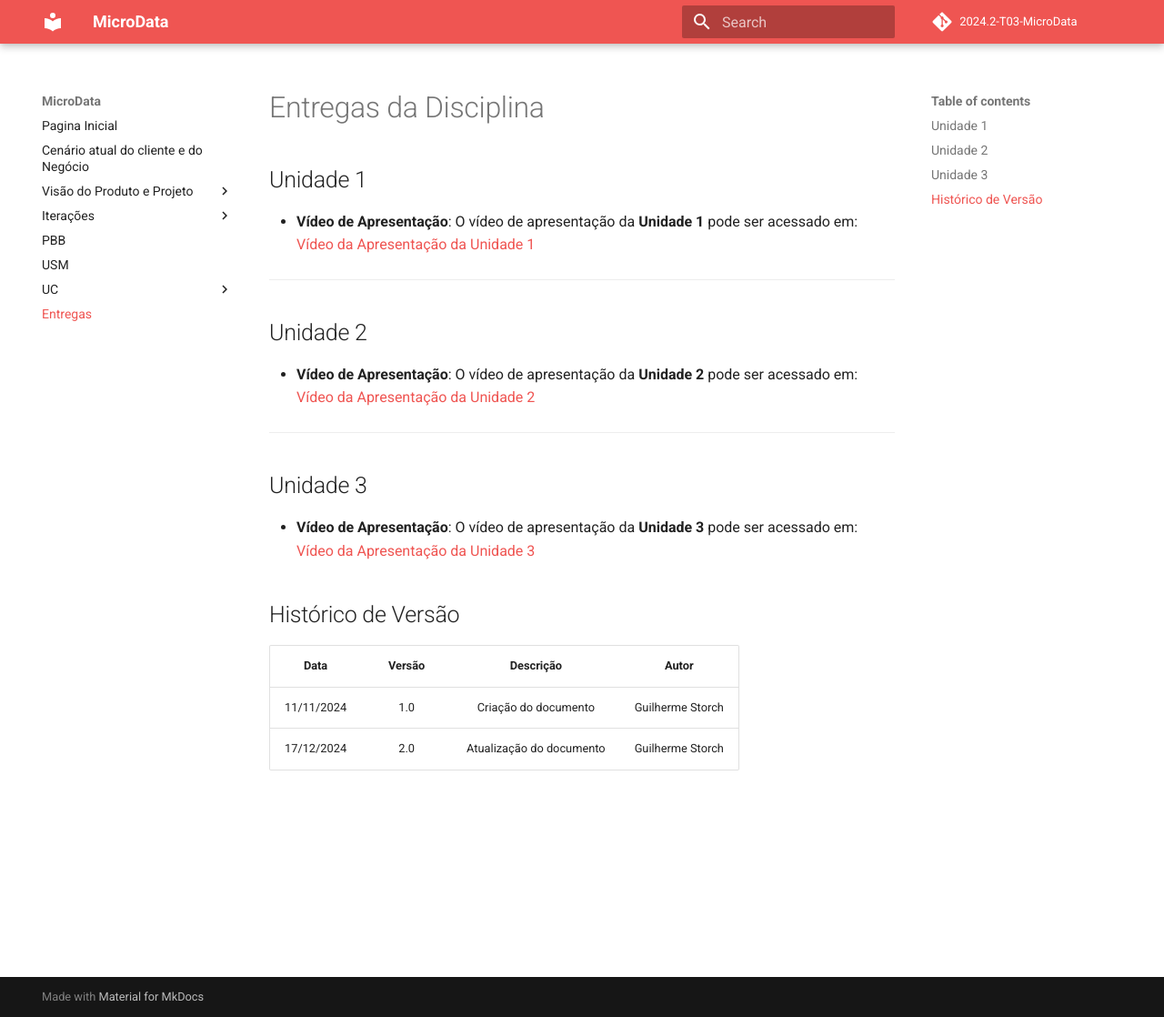
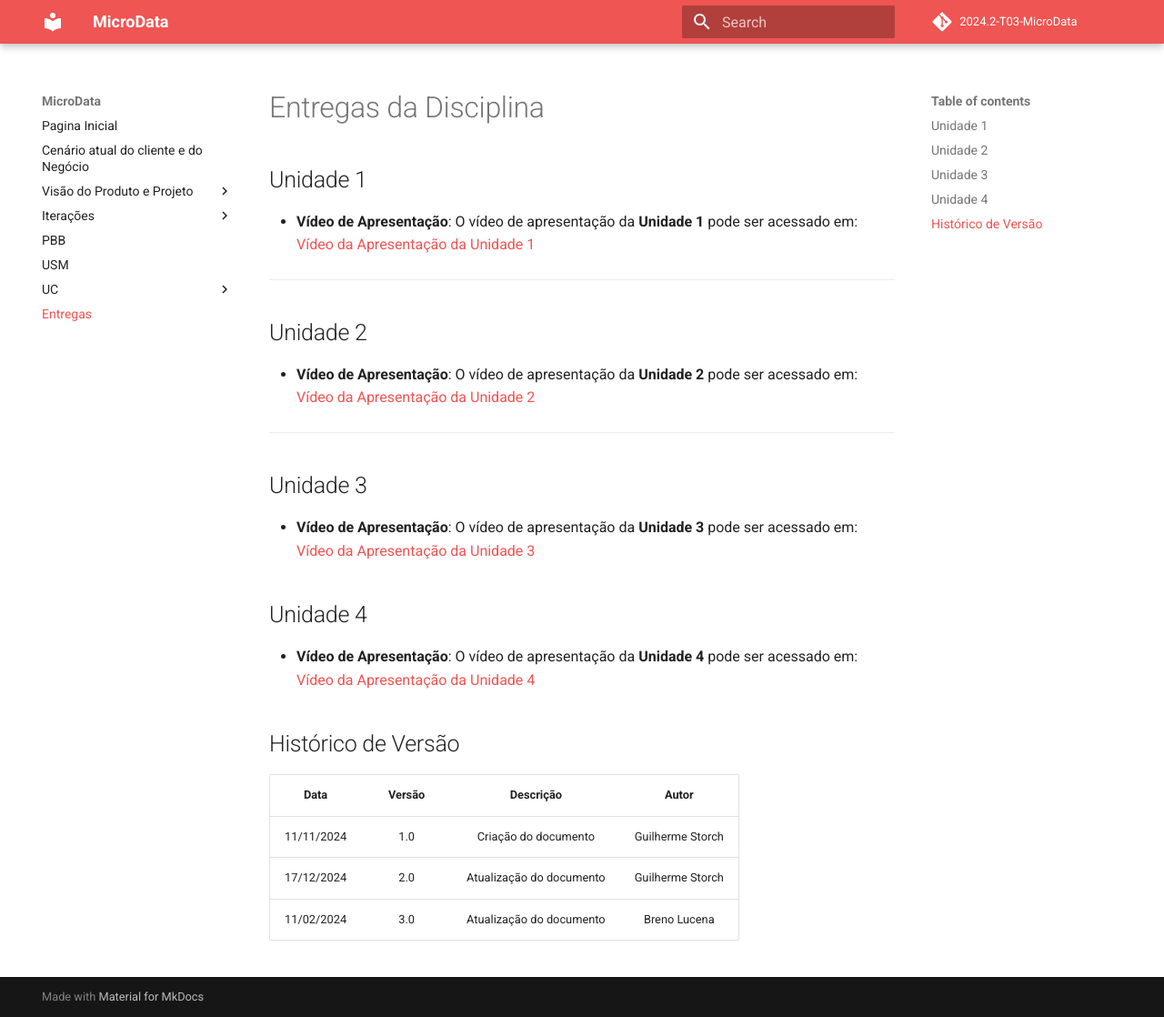
Before and after one commit to storch7/2024.2-T03-MicroData, an MkDocs documentation site: the page built from docs/entregas/entregas.md, in a window 1280 px wide and 1118 px high. Shown: the whole window at 91% size. Built offline with MkDocs 1.6.1 and Material for MkDocs 9.7.7, drawn with Linux system fonts in a browser that asks for light colours; comment, search, counter and statistics services are not loaded.

Commit message:
link do vídeo 4

```diff
--- a/docs/entregas/entregas.md
+++ b/docs/entregas/entregas.md
@@ -17,6 +17,11 @@
 - **Vídeo de Apresentação**: O vídeo de apresentação da **Unidade 3** pode ser acessado em:
 [Vídeo da Apresentação da Unidade 3](https://youtu.be/-i6j4YdqzDM)
 
+## Unidade 4
+
+- **Vídeo de Apresentação**: O vídeo de apresentação da **Unidade 4** pode ser acessado em:
+[Vídeo da Apresentação da Unidade 4](https://youtu.be/lIblQPMfzC0)
+
 
 ##  Histórico de Versão
 
@@ -24,3 +29,4 @@
 | :--------: | :--------: | :--------:  | :--------: |
 |      11/11/2024      |      1.0      |      Criação do documento       |     Guilherme Storch     |
 |      17/12/2024      |      2.0      |      Atualização do documento   |     Guilherme Storch     |
+|      11/02/2024      |      3.0      |      Atualização do documento   |     Breno Lucena         |
```
